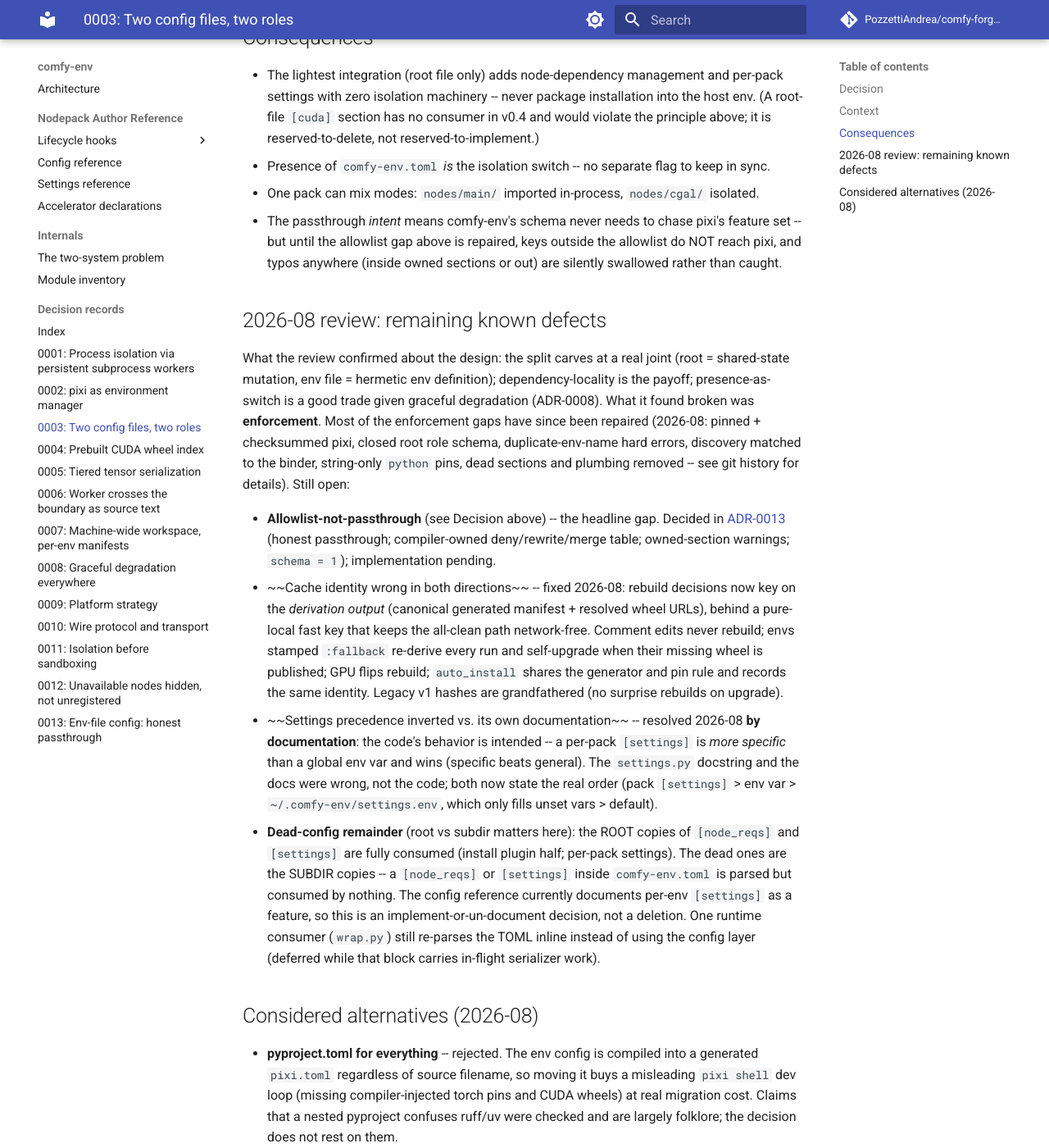
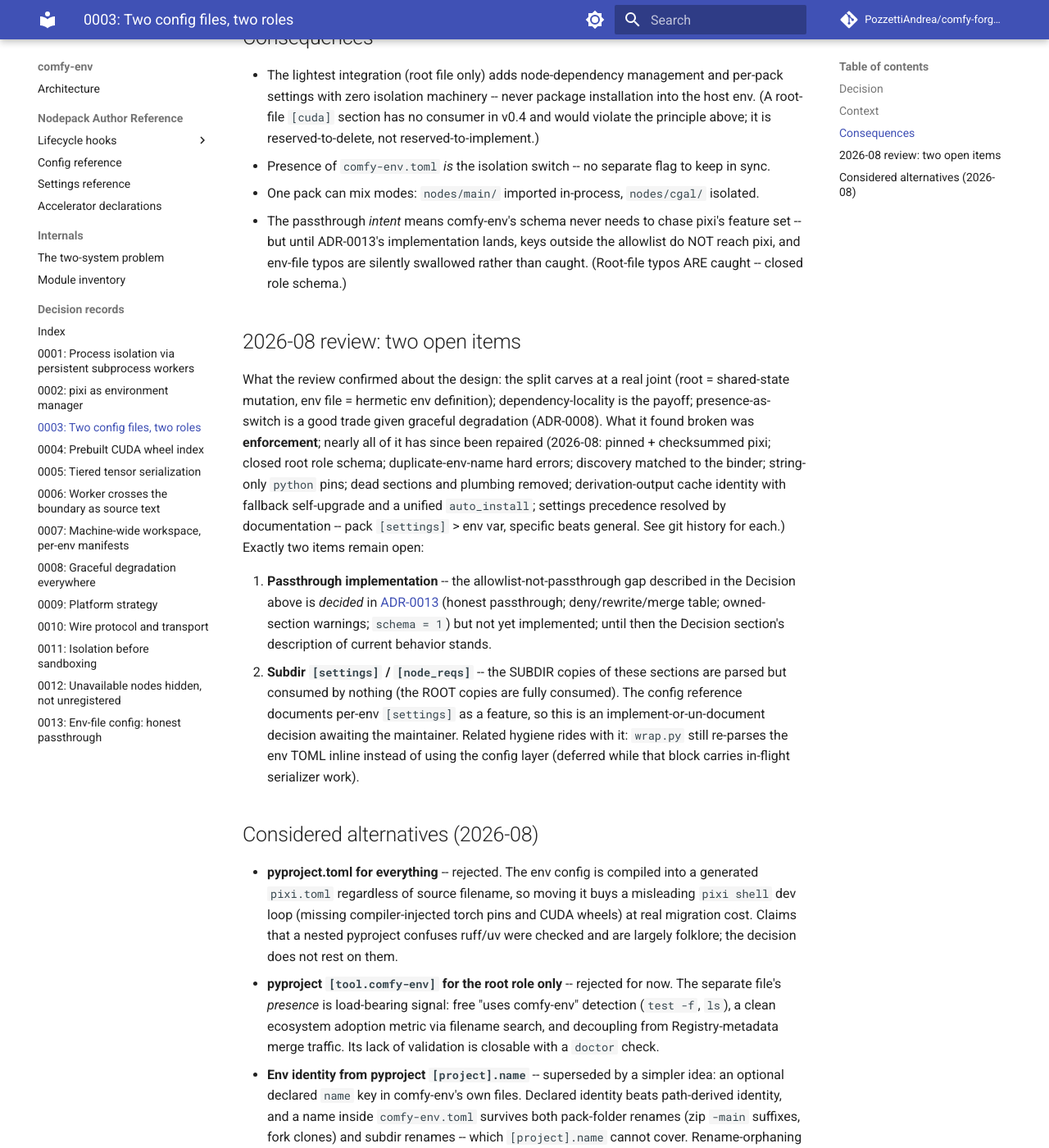
Before and after one commit to Comfy-Forge/comfy-forge-docs, an MkDocs documentation site: the page built from docs/comfy-env/adr/0003-two-config-files-with-two-roles.md, in a window 1280 px wide and 1400 px high, scrolled down 1594 px. Shown: the whole window at 82% size. Built offline with MkDocs 1.6.1 and Material for MkDocs 9.7.7, drawn with Linux system fonts in a browser that asks for light colours; comment, search, counter and statistics services are not loaded; some of the changed text lies outside the part shown.

Commit message:
ADR-0003: collapse to exactly two open items; coherent status/Decision/Consequences
Co-Authored-By: Claude Fable 5 <noreply@anthropic.com>

```diff
--- a/docs/comfy-env/adr/0003-two-config-files-with-two-roles.md
+++ b/docs/comfy-env/adr/0003-two-config-files-with-two-roles.md
@@ -1,8 +1,8 @@
 # ADR-0003: Two config files, two roles
 
 **Status:** accepted; adversarially reviewed 2026-08 (two independent
-reviewers + debate) -- verdict **sound-with-repairs**. Known defects and the
-agreed repair list are recorded below; the factoring itself stands.
+reviewers + debate) -- verdict **sound-with-repairs**. The repairs have
+since landed except two open items (recorded below); the factoring stands.
 
 ## Decision
 
@@ -40,9 +40,10 @@ into the per-env `pixi.toml` -- `[dependencies]`, `[pypi-dependencies]`,
 `[target.*]`, `[pypi-options]`, `[system-requirements]`, and
 `workspace.channels` (`toml_generator.py:263-310, 630`). Anything else --
 `[tasks]`, `[activation]` (the generator emits its own), any typo'd table --
-is **silently dropped**. That gap between intent and implementation is a
-known defect: the repair direction is honest passthrough with a short
-deny-list of compiler-owned keys, plus loud warnings for every dropped key.
+is **silently dropped**. That gap between intent and implementation is
+decided in [ADR-0013](0013-env-file-passthrough-contract.md) (honest
+passthrough with a compiler-owned deny/rewrite/merge table); until that
+lands, this paragraph describes the shipping behavior.
 The `[cuda]` section triggers wheel resolution
 ([ADR-0004](0004-prebuilt-cuda-wheel-index.md)); `[settings]` allows
 per-node overrides of feature flags via `SETTINGS_KEY_MAP`.
@@ -76,49 +77,38 @@ exactly `comfy-env`. Remaining host-env stragglers in existing packs (e.g.
 - One pack can mix modes: `nodes/main/` imported in-process, `nodes/cgal/`
   isolated.
 - The passthrough *intent* means comfy-env's schema never needs to chase
-  pixi's feature set -- but until the allowlist gap above is repaired, keys
-  outside the allowlist do NOT reach pixi, and typos anywhere (inside owned
-  sections or out) are silently swallowed rather than caught.
+  pixi's feature set -- but until ADR-0013's implementation lands, keys
+  outside the allowlist do NOT reach pixi, and env-file typos are silently
+  swallowed rather than caught. (Root-file typos ARE caught -- closed role
+  schema.)
 
-## 2026-08 review: remaining known defects
+## 2026-08 review: two open items
 
 What the review confirmed about the design: the split carves at a real
 joint (root = shared-state mutation, env file = hermetic env definition);
 dependency-locality is the payoff; presence-as-switch is a good trade given
-graceful degradation (ADR-0008). What it found broken was **enforcement**.
-Most of the enforcement gaps have since been repaired (2026-08: pinned +
-checksummed pixi, closed root role schema, duplicate-env-name hard errors,
-discovery matched to the binder, string-only `python` pins, dead sections
-and plumbing removed -- see git history for details). Still open:
+graceful degradation (ADR-0008). What it found broken was **enforcement**;
+nearly all of it has since been repaired (2026-08: pinned + checksummed
+pixi; closed root role schema; duplicate-env-name hard errors; discovery
+matched to the binder; string-only `python` pins; dead sections and
+plumbing removed; derivation-output cache identity with fallback
+self-upgrade and a unified `auto_install`; settings precedence resolved by
+documentation -- pack `[settings]` > env var, specific beats general. See
+git history for each.) Exactly two items remain open:
 
-- **Allowlist-not-passthrough** (see Decision above) -- the headline gap.
-  Decided in [ADR-0013](0013-env-file-passthrough-contract.md) (honest
-  passthrough; compiler-owned deny/rewrite/merge table; owned-section
-  warnings; `schema = 1`); implementation pending.
-- ~~Cache identity wrong in both directions~~ -- fixed 2026-08: rebuild
-  decisions now key on the *derivation output* (canonical generated
-  manifest + resolved wheel URLs), behind a pure-local fast key that keeps
-  the all-clean path network-free. Comment edits never rebuild; envs
-  stamped `:fallback` re-derive every run and self-upgrade when their
-  missing wheel is published; GPU flips rebuild; `auto_install` shares the
-  generator and pin rule and records the same identity. Legacy v1 hashes
-  are grandfathered (no surprise rebuilds on upgrade).
-- ~~Settings precedence inverted vs. its own documentation~~ -- resolved
-  2026-08 **by documentation**: the code's behavior is intended -- a
-  per-pack `[settings]` is *more specific* than a global env var and wins
-  (specific beats general). The `settings.py` docstring and the docs were
-  wrong, not the code; both now state the real order (pack `[settings]` >
-  env var > `~/.comfy-env/settings.env`, which only fills unset vars >
-  default).
-- **Dead-config remainder** (root vs subdir matters here): the ROOT copies
-  of `[node_reqs]` and `[settings]` are fully consumed (install plugin
-  half; per-pack settings). The dead ones are the SUBDIR copies -- a
-  `[node_reqs]` or `[settings]` inside `comfy-env.toml` is parsed but
-  consumed by nothing. The config reference currently documents per-env
-  `[settings]` as a feature, so this is an implement-or-un-document
-  decision, not a deletion. One runtime consumer (`wrap.py`) still
-  re-parses the TOML inline instead of using the config layer (deferred
-  while that block carries in-flight serializer work).
+1. **Passthrough implementation** -- the allowlist-not-passthrough gap
+   described in the Decision above is *decided* in
+   [ADR-0013](0013-env-file-passthrough-contract.md) (honest passthrough;
+   deny/rewrite/merge table; owned-section warnings; `schema = 1`) but not
+   yet implemented; until then the Decision section's description of
+   current behavior stands.
+2. **Subdir `[settings]` / `[node_reqs]`** -- the SUBDIR copies of these
+   sections are parsed but consumed by nothing (the ROOT copies are fully
+   consumed). The config reference documents per-env `[settings]` as a
+   feature, so this is an implement-or-un-document decision awaiting the
+   maintainer. Related hygiene rides with it: `wrap.py` still re-parses
+   the env TOML inline instead of using the config layer (deferred while
+   that block carries in-flight serializer work).
 
 ## Considered alternatives (2026-08)
 
```
